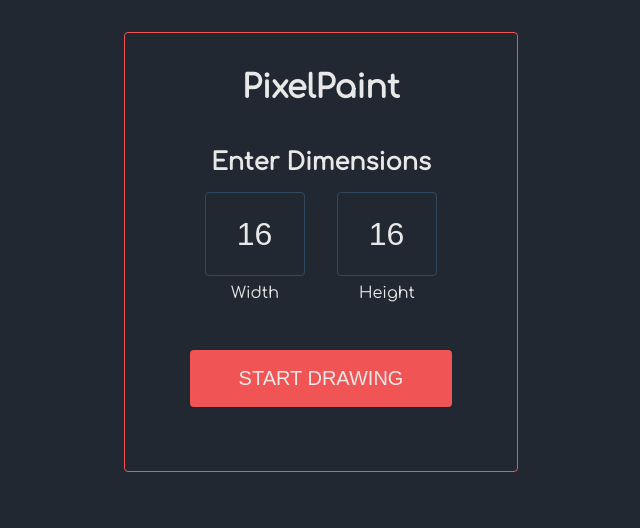
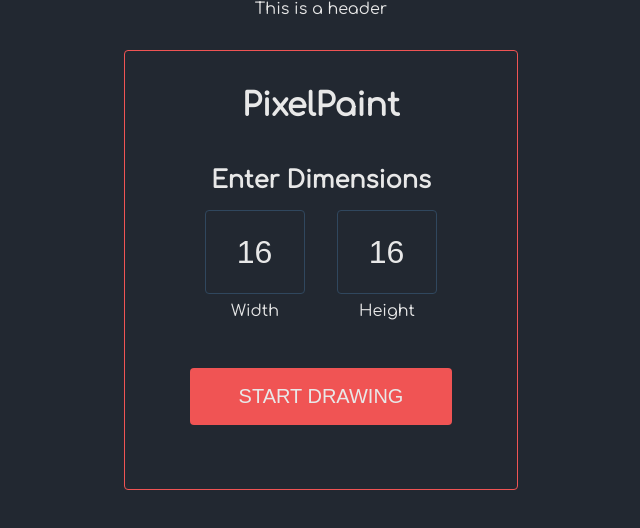
Before and after one commit to jon-choi/hack-a-paint, a React (Create React App) app: page / in a window 1280 px wide. Shown: the top 528 px of the page, without its empty margins (319-959 px from the left). Built offline with nearby package versions, Linux system fonts and the light colour scheme.

Commit message:
create header component

```diff
--- a/src/components/App.js
+++ b/src/components/App.js
@@ -1,9 +1,11 @@
 import "../styles/App.scss";
 import Editor from "./Editor";
+import Header from "./Header";
 
 function App() {
   return (
     <div className="App">
+      <Header />
       <Editor />
     </div>
   );
--- /dev/null
+++ b/src/components/Header.js
@@ -0,0 +1,7 @@
+import React from "react";
+
+const Header = () => {
+  return <div>This is a header</div>;
+};
+
+export default Header;
```
Also changed, not shown: src/components/HeaderStyles.js (added).
